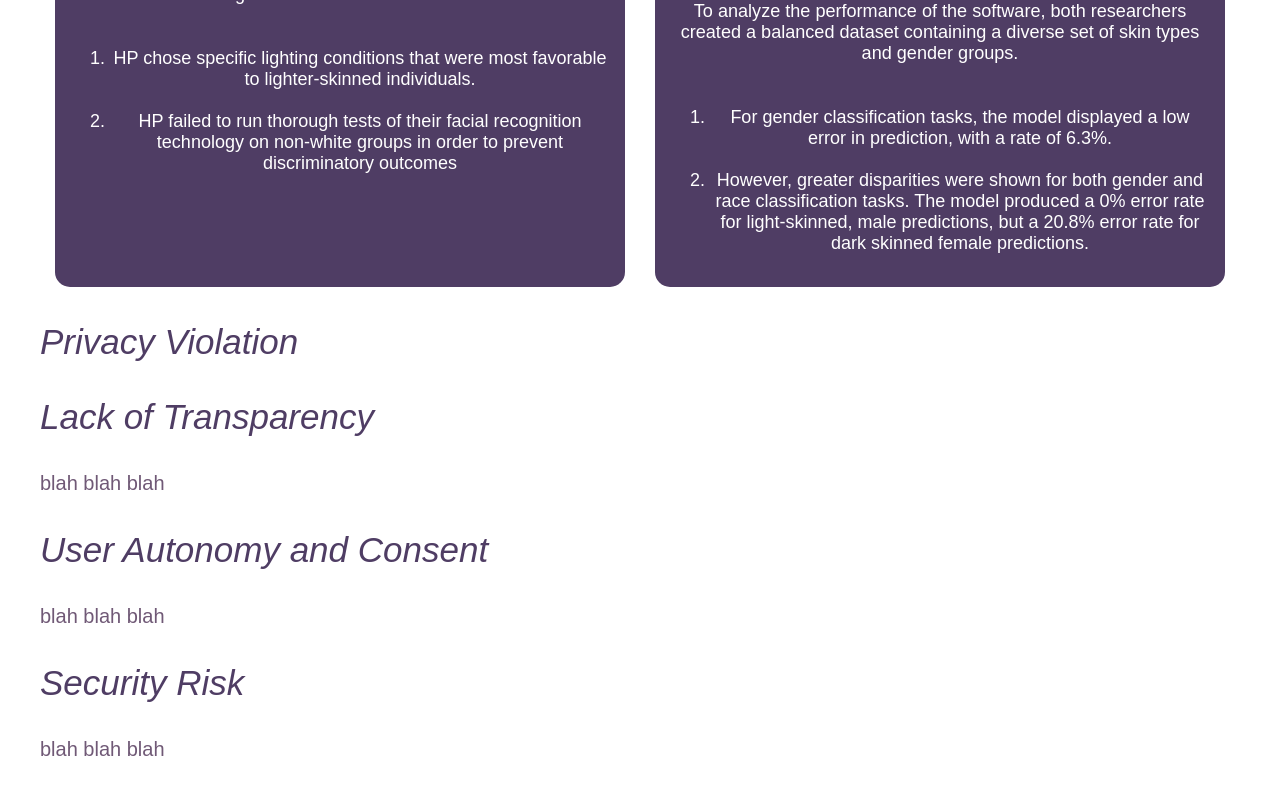
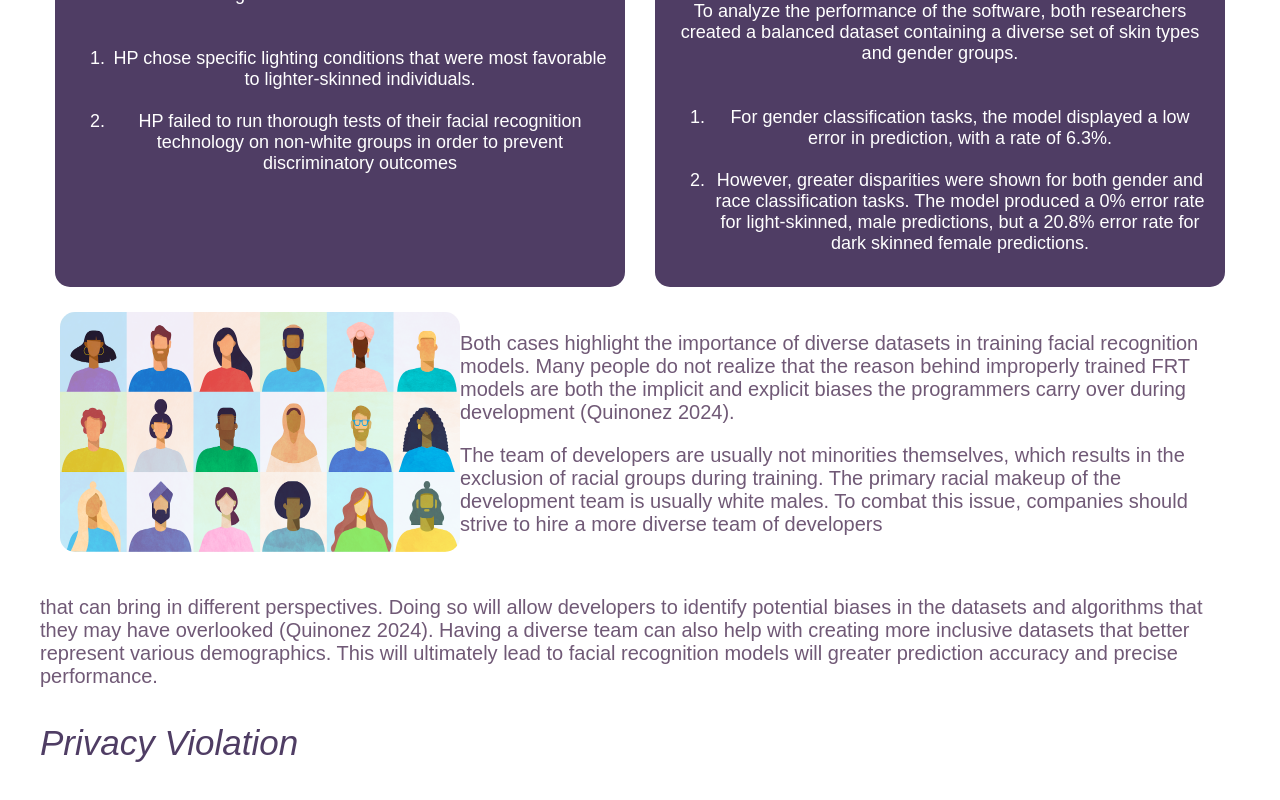
Before and after one commit to ameena-nia/SENG-601-Group5-Project, a React (Vite) app: page /todo in a window 1280 px wide. Shown: the part 1331-2131 px from the top of the page. Built offline with nearby package versions, Linux system fonts and the light colour scheme; a web font is replaced by a local one.

Commit message:
Complete bias mitigation section.

```diff
--- a/src/Pages/ToDo.css
+++ b/src/Pages/ToDo.css
@@ -68,3 +68,14 @@
   font-size: 18px;
   color: white;
 }
+
+#temp {
+  display: flex;
+  justify-content: center;
+  padding: 20px;
+  margin-top: 5px;
+}
+
+#bias-conclusion img {
+  border-radius: 15px;
+}
--- a/src/Pages/ToDo.jsx
+++ b/src/Pages/ToDo.jsx
@@ -1,6 +1,7 @@
 import React from "react";
 import "./ToDo.css"
 import racialbias from "../assets/racialbias.jpg"
+import diversity from "../assets/diversity.png"
 
 export default function ToDo (){
     return (
@@ -81,7 +82,35 @@ export default function ToDo (){
                             </ol>
                         </div>
 
+
                     </div>
+
+                    <div id="bias-conclusion">
+                        <div id="temp">
+                            <img src={diversity} alt="Diversity" width="400" height="240"/>
+                            <div id="text">
+                                <p>Both cases highlight the importance of diverse datasets in training
+                                    facial recognition models. Many people do not realize that the reason
+                                    behind improperly trained FRT models are both the implicit and explicit
+                                    biases the programmers carry over during development (Quinonez 2024).
+                                </p>
+
+                                <p>The team of developers are usually not minorities themselves,
+                                    which results in the exclusion of racial groups during training.
+                                    The primary racial makeup of the development team is usually white
+                                    males. To combat this issue, companies should strive to hire a more
+                                    diverse team of developers
+                                </p>
+                            </div>
+                        </div>
+                        <p>that can bring in different perspectives. Doing so will allow developers to
+                            identify potential biases in the datasets and algorithms that they may have overlooked
+                            (Quinonez 2024). Having a diverse team can also help with creating more inclusive datasets
+                            that better represent various demographics. This will ultimately lead to facial recognition
+                            models will greater prediction accuracy and precise performance.
+                        </p>
+                    </div>
+
 
 
                 </section>
@@ -90,20 +119,6 @@ export default function ToDo (){
                     <h3>Privacy Violation</h3>
                 </section>
 
-                <section id="transparency">
-                    <h3>Lack of Transparency</h3>
-                    <p>blah blah blah</p>
-                </section>
-
-                <section id="autonomy">
-                    <h3>User Autonomy and Consent</h3>
-                    <p>blah blah blah</p>
-                </section>
-
-                <section id="risk">
-                    <h3>Security Risk</h3>
-                    <p>blah blah blah</p>
-                </section>
             </section>
         </div>
 
```
Also changed, not shown: src/assets/diversity.png (added).
